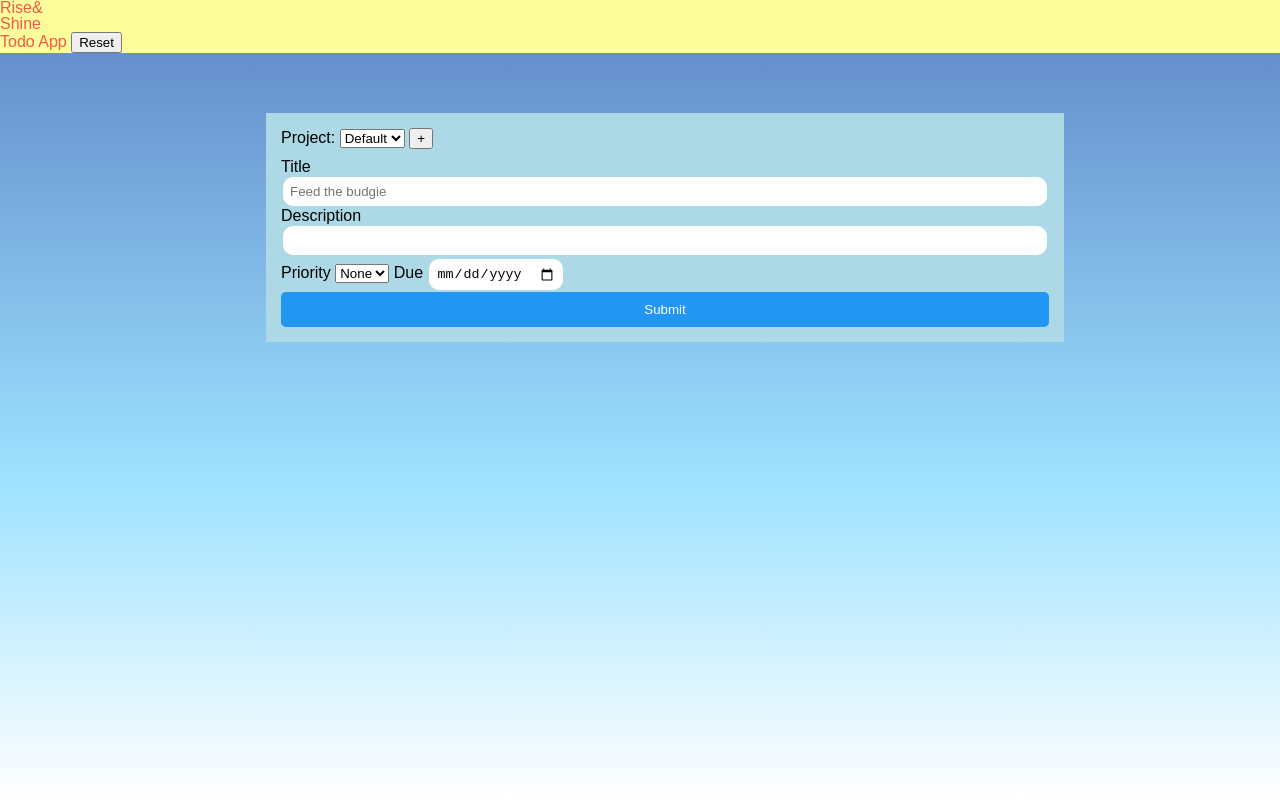
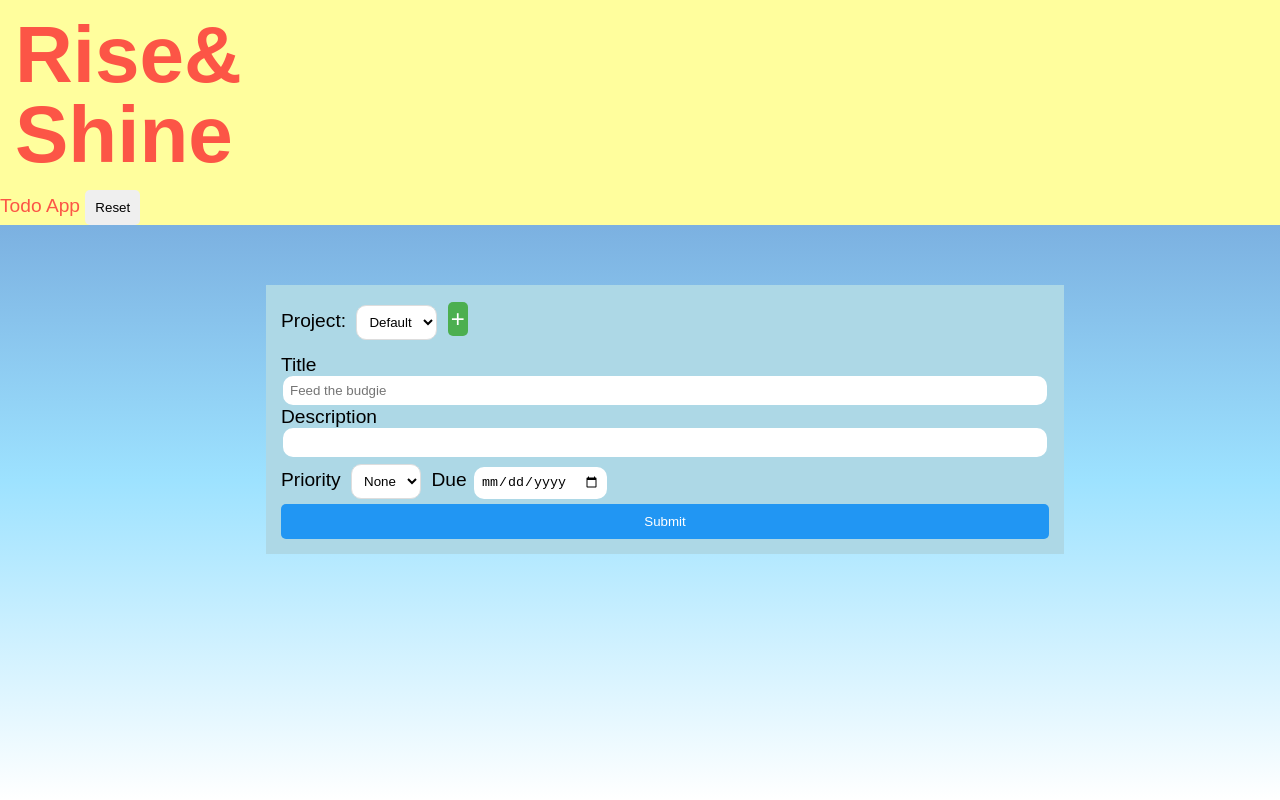
Before and after one commit to s-cassidy/odin-todo, a website built with webpack: page src/template.html in a window 1280 px wide. Built offline with nearby package versions, Linux system fonts and the light colour scheme.

Commit message:
Add more style

```diff
--- a/src/style.css
+++ b/src/style.css
@@ -148,6 +148,7 @@ body {
   margin: 0;
   padding: 0;
   font-family: 'Arial', sans-serif;
+  font-size: 1.2rem;
 }
 
 .header {
@@ -185,8 +186,22 @@ body {
   margin-bottom: 50px;
 }
 
+h1 {
+  font-size: 5rem;
+  font-weight: 900;
+  margin: 15px;
+}
+
 .projects-container {
   margin-bottom: 10px;
+}
+
+.new-project {
+  background-color: #4caf50;
+  color: #fff;
+  cursor: pointer;
+  font-size: 1.5rem;
+  padding: 3px;
 }
 
 input {
@@ -197,13 +212,25 @@ input {
   margin: 2px;
 }
 
-#submit-button {
-  background-color: #2196f3;
-  color: #fff;
+select {
+  padding: 8px;
+  border: 1px solid #ddd;
+  border-radius: 10px;
+  box-sizing: border-box;
+  background-color: white;
+  margin: 5px;
+}
+
+button {
   border: none;
   padding: 10px;
   border-radius: 5px;
   cursor: pointer;
+}
+
+#submit-button {
+  background-color: #2196f3;
+  color: #fff;
 }
 
 #submit-button:hover {
```
